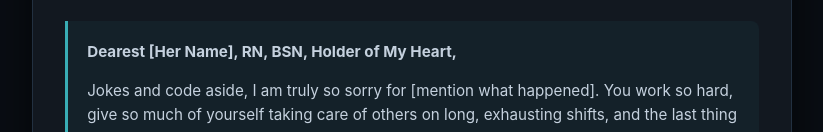
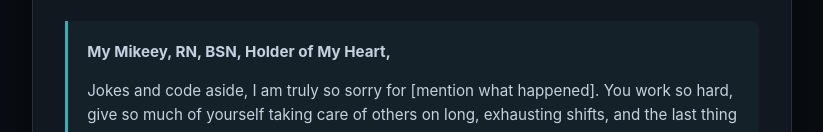
Before and after one commit to y333tm4n/apologies, a plain HTML site: page index.html in a window 1280 px wide. Shown: the part 630-762 px from the top of the page, without its empty margins (228-1051 px from the left). Drawn offline with Linux system fonts and the light colour scheme.

Commit message:
Update index.html
changed name

```diff
--- a/index.html
+++ b/index.html
@@ -284,7 +284,7 @@
 
       <h2><span class="soap-tag">[A]</span> Assessment / Sincere Note</h2>
       <div class="sincere-box">
-        <p><strong>Dearest [Her Name], RN, BSN, Holder of My Heart,</strong></p>
+        <p><strong>My Mikeey, RN, BSN, Holder of My Heart,</strong></p>
         <p>
           Jokes and code aside, I am truly so sorry for [mention what happened]. You work so hard, give so much of yourself taking care of others on long, exhausting shifts, and the last thing you need is stress or frustration coming from me.
         </p>
```
